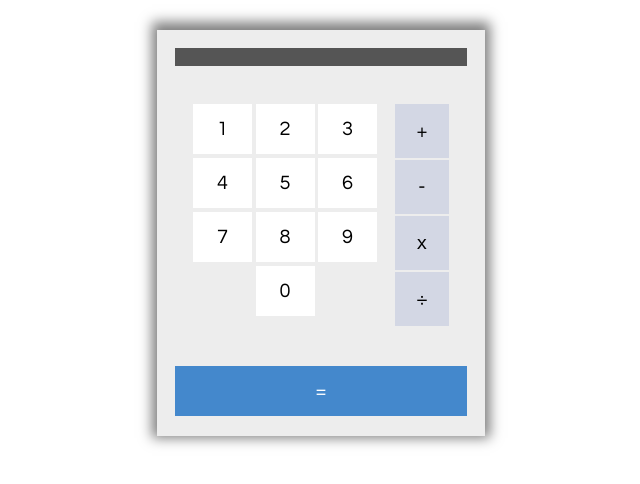
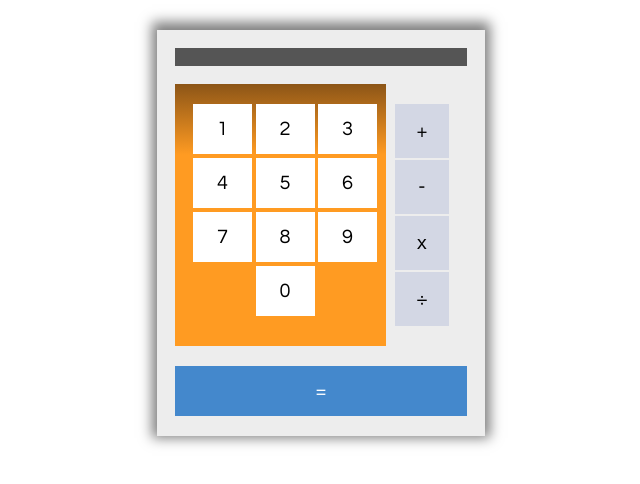
Before and after one commit to MCris29/Prueba-Github, a plain HTML site: page Prueba-Git/calculadora/index.html in a window 1280 px wide. Shown: the whole page, without its empty margins (319-959 px from the left). Drawn offline with Linux system fonts and the light colour scheme.

Commit message:
Cambio color de seccion de botones

```diff
--- a/Prueba-Git/calculadora/css/estilo.css
+++ b/Prueba-Git/calculadora/css/estilo.css
@@ -47,6 +47,8 @@
 .numeros{
 
 	padding: 18px 9px 18px 18px;
+	background: rgb(150,84,23);
+	background: linear-gradient(180deg, rgba(140,85,23,1) 0%, rgba(255,155,34,1) 27%);
 
 }
 
```
